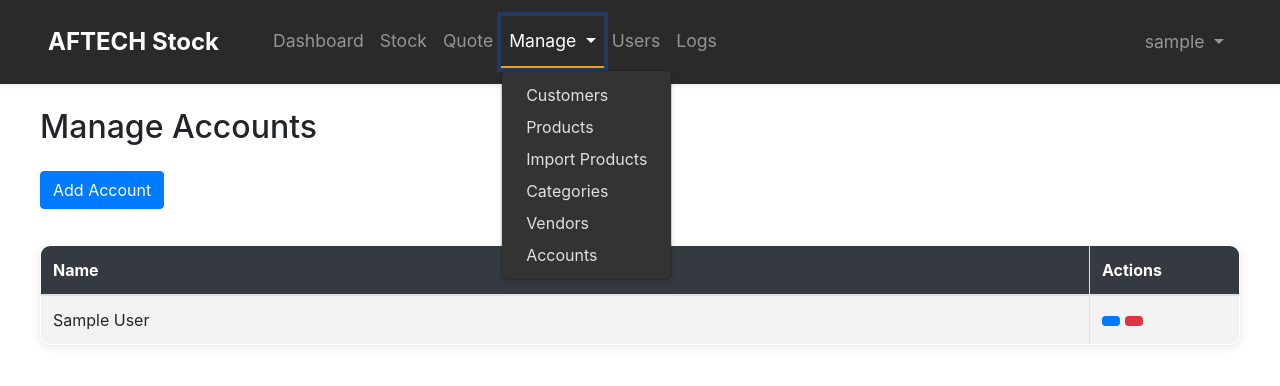
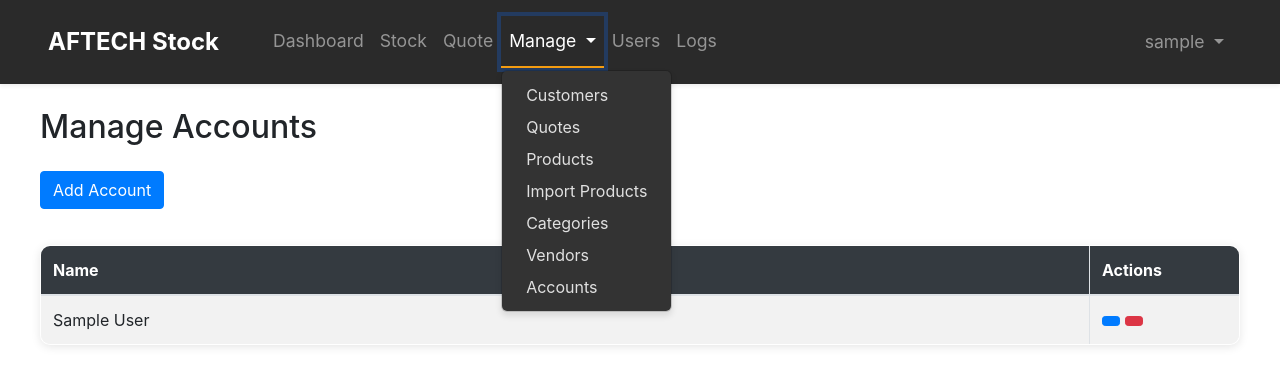
Before and after one commit to aftechro/inventory-stock-management, a PHP site: page /accounts.php in a window 1280 px wide, after a click on "Manage". Shown: the top 386 px of the page. Run offline with PHP 8.4, Linux system fonts and the light colour scheme; the visitor is signed in with stand-in values (Sample User, id 1).

Commit message:
Update nav.php
added Quotes management for admins

```diff
--- a/nav.php
+++ b/nav.php
@@ -45,6 +45,7 @@ $username = htmlspecialchars($_SESSION['username']);
                         </a>
                         <ul class="dropdown-menu">
                 			<li><a class="dropdown-item" href="customers.php">Customers</a></li>
+                            <li><a class="dropdown-item" href="quotes.php">Quotes</a></li>
                             <li><a class="dropdown-item" href="products.php">Products</a></li>
                             <li><a class="dropdown-item" href="sql_import.php">Import Products</a></li>
                             <li><a class="dropdown-item" href="categories.php">Categories</a></li>
```
